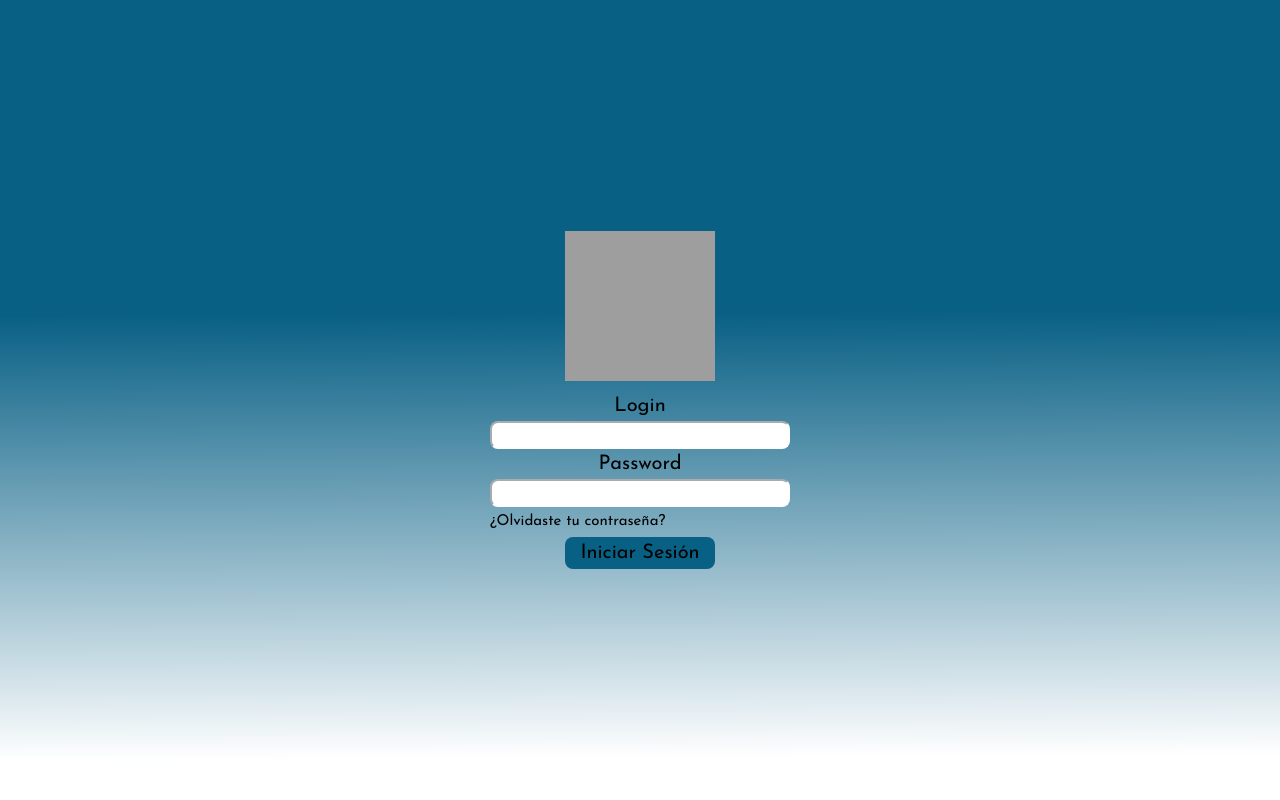
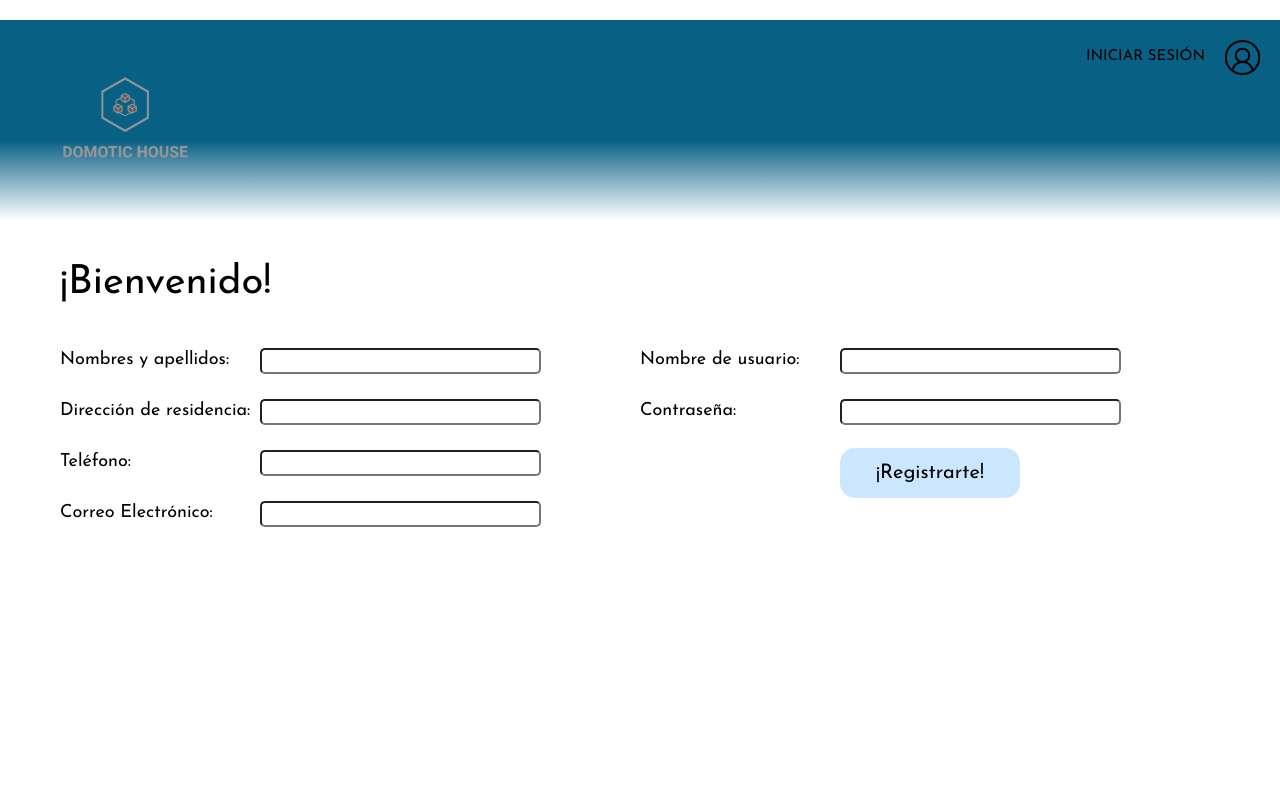
Before and after one commit to vidahoro2/domotic-house-project, a React (Vite) app: page /register-form in a window 1280 px wide. Shown: the top 800 px of the page. Built offline with nearby package versions, Linux system fonts and the light colour scheme; grey boxes are pictures that could not be loaded.

Commit message:
primer versión de registro de usuarios

```diff
--- a/src/App.jsx
+++ b/src/App.jsx
@@ -2,6 +2,7 @@ import { useState } from 'react'
 import './App.css'
 import {LoginUserPage} from './pages/LoginUserPage'
 import { LandingPage } from './pages/LandingPage'
+import { RegisterFormPage } from './pages/RegisterFormPage'
 
 
 function App() {
@@ -10,8 +11,9 @@ function App() {
 
   return (
     <>
-      <LoginUserPage/>
-      <LandingPage/>
+      {/* <LoginUserPage/>
+      <LandingPage/> */}
+      <RegisterFormPage/>
     </>
   )
 }
--- a/src/components/LoginUser/index.jsx
+++ b/src/components/LoginUser/index.jsx
@@ -9,7 +9,7 @@ function LoginUser(){
         <div className="login-user-container" >
 
                 <div>
-                <img src="https://i.pinimg.com/originals/54/4a/52/544a52d2dfbe303094049ccc5d4f53b4.png" />
+                <img src="/src/assets/Logo.png" />
                 </div>
 
             <p> Login </p>
--- /dev/null
+++ b/src/components/main/index.jsx
@@ -0,0 +1,14 @@
+import React from "react";
+import "./main.css"
+
+function Main({children}){
+
+    return(
+        <main>
+            {children}
+        </main>
+
+    )
+}
+
+export {Main}
--- /dev/null
+++ b/src/components/main/main.css
@@ -0,0 +1,7 @@
+main{
+    width:100%;
+    height: calc(95vh - 200px);
+    background-color: white;
+    box-sizing: border-box;
+    padding: 0 60px;
+}
--- /dev/null
+++ b/src/components/registerForm/index.jsx
@@ -0,0 +1,59 @@
+import React from "react";
+import "./registerForm.css"
+
+
+function RegisterForm(){
+    return(
+
+        <>
+
+        <div className="register-form-container">
+            <h2>¡Bienvenido!</h2>
+
+            <div >
+                <form className="form" >
+                    <div className="first-column-container">
+
+                        <label  className="form-label" htmlFor="name-and-last-name">Nombres y apellidos:</label>
+                        <input type="text" id="name-and-last-name"></input>
+
+
+
+                        <label className="form-label" htmlFor="home-address" >Dirección de residencia:</label>
+                        <input type="text" id="home-address"></input>
+
+
+                        <label className="form-label" htmlFor="phone-number">Teléfono:</label>
+                        <input type="tel" id="phone-number"></input>
+
+                        <label className="form-label" htmlFor="email">Correo Electrónico:</label>
+                        <input type="email" id="email"></input>
+
+                    </div>
+
+                    <div className="second-column-container">
+                        <label className="form-label" htmlFor="user-name">Nombre de usuario:</label>
+                        <input type="text" id="user-name"></input>
+
+                        <label className="form-label" htmlFor="password">Contraseña:</label>
+                        <input type="password" id="password"></input>
+
+                        <div className="button-container">
+                            <button id="submit-button" type="submit">¡Registrarte!</button>
+                        </div>
+
+                    </div>
+
+                </form>
+
+            </div>
+
+
+
+        </div>
+        </>
+
+    );
+}
+
+export {RegisterForm};
--- /dev/null
+++ b/src/components/registerForm/registerForm.css
@@ -0,0 +1,46 @@
+@import url('https://fonts.googleapis.com/css2?family=Josefin+Sans');
+
+h2{
+    font-size: 4rem;
+}
+.register-form-container{
+    display: flex;
+    flex-direction: column;
+    color: black;
+    font-size: 62.5%;
+
+}
+.form{
+    display: flex;
+    flex-direction: row;
+    flex-wrap: wrap;
+}
+.first-column-container, .second-column-container{
+
+    width: 50%;
+}
+.form-label{
+    font-size: 1.8rem;
+    display: inline-block;
+    width: 200px;
+    margin-bottom: 2.4rem;
+}
+input{
+    height: 2rem;
+    width: 47%;
+    border-radius: 5px;
+    border-style: solid 1px gray;
+    background: white;
+}
+.button-container{
+    display: flex;
+    justify-content: center;
+}
+#submit-button{
+    width: 18rem;
+    height: 5rem;
+    background: #CBE6FF;
+    font-size: 2rem;
+    color: black;
+    border-radius: 15px;
+}
--- /dev/null
+++ b/src/pages/RegisterFormPage.jsx
@@ -0,0 +1,24 @@
+import React from "react";
+import "./RegisterFormPage.css"
+import { RegisterForm} from "../components/registerForm";
+import { HeaderLandingPage } from "../components/headerLandingPage/HeaderLandingPages";
+import { Main } from "../components/main";
+
+
+function RegisterFormPage(){
+
+    return(
+        <>
+
+
+            <HeaderLandingPage></HeaderLandingPage>
+            <Main>
+                <RegisterForm></RegisterForm>
+            </Main>
+            <footer></footer>
+        </>
+
+    )
+}
+
+export {RegisterFormPage}
```
Also changed, not shown: src/assets/Logo.png, src/pages/RegisterFormPage.css (added).
